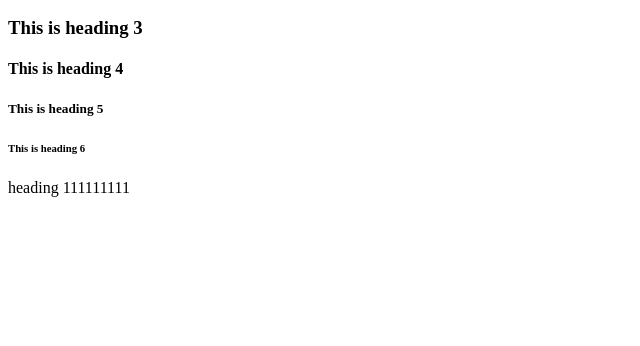
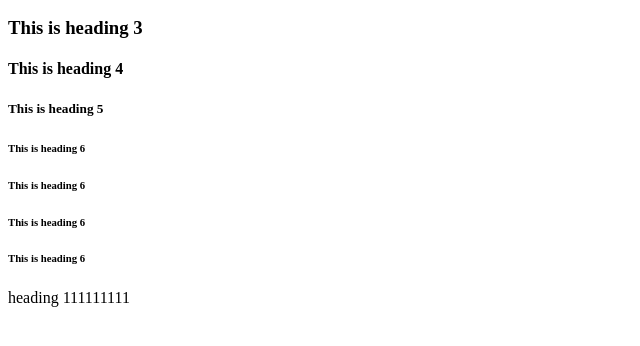
Before and after one commit to Phani9704/Pipeline-9704, a plain HTML site: page index4.html in a window 1280 px wide. Shown: the part 86-432 px from the top of the page, without its empty margins (0-640 px from the left). Drawn offline with Linux system fonts and the light colour scheme.

Commit message:
Update index4.html

```diff
--- a/index4.html
+++ b/index4.html
@@ -7,6 +7,9 @@
 <h4>This is heading 4</h4>
 <h5>This is heading 5</h5>
 <h6>This is heading 6</h6>
+  <h6>This is heading 6</h6>
+  <h6>This is heading 6</h6>
+  <h6>This is heading 6</h6>
   <h7> heading 111111111 </h7>
 
 </body>
```
